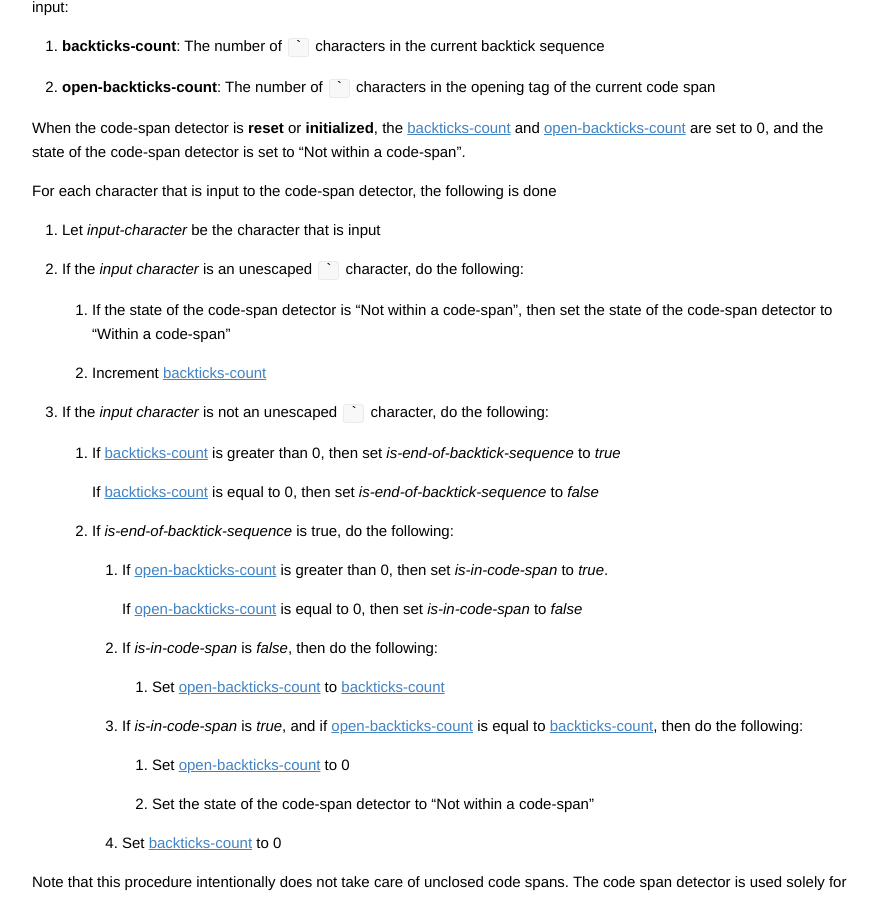
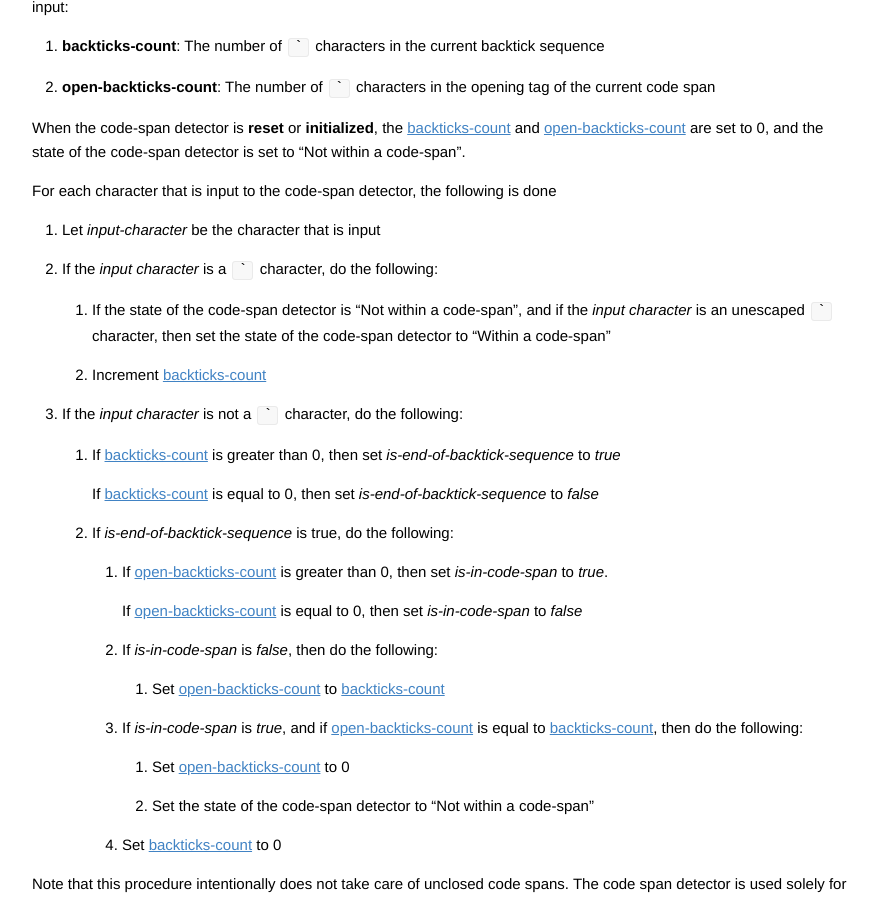
Before and after one commit to vfmd/vfmd-spec, a Jekyll site: the page built from specification.md, in a window 1280 px wide and 900 px high, scrolled down 11460 px. Shown: the whole window, without its empty margins (197-1075 px from the left). Built offline with Jekyll 4.4.1, drawn with Linux system fonts in a browser that asks for light colours; Markdown is read by kramdown in place of the engine named in the settings.

Commit message:
Code-span detector: Backticks are not "escaping" backticks when within a code-span

```diff
--- a/specification.md
+++ b/specification.md
@@ -794,16 +794,17 @@ following is done
 
  1. Let _input-character_ be the character that is input
 
- 2. If the _input character_ is an unescaped `` ` `` character, do the
+ 2. If the _input character_ is a `` ` `` character, do the
     following:
 
     1. If the state of the code-span detector is "Not within a
-       code-span", then set the state of the code-span detector to
+       code-span", and if the _input character_ is an unescaped `` ` ``
+       character, then set the state of the code-span detector to
        "Within a code-span"
 
     2. Increment [backticks-count]
 
- 3. If the _input character_ is not an unescaped `` ` `` character, do the
+ 3. If the _input character_ is not a `` ` `` character, do the
     following:
 
      1. If [backticks-count] is greater than 0, then set
```
